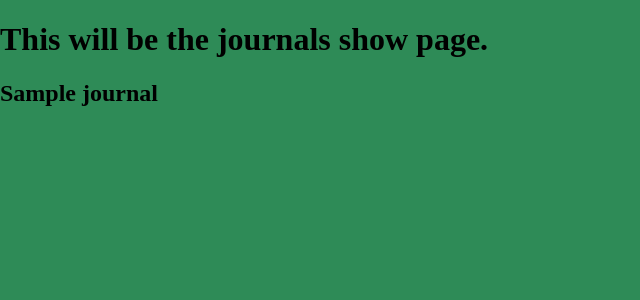
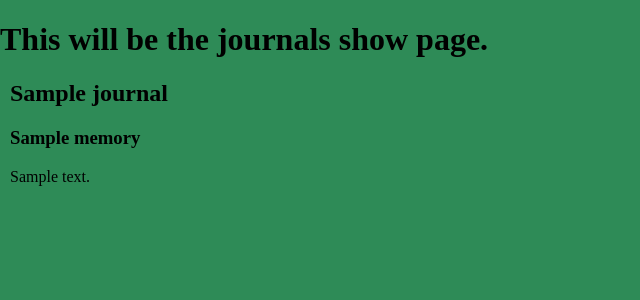
Before and after one commit to aggarabedian/remember_when, a Django app: page /journals/ in a window 1280 px wide. Shown: the part 68-368 px from the top of the page, without its empty margins (0-640 px from the left). Run offline with Django 3.2, Linux system fonts and the light colour scheme; tables that the repository leaves empty hold one stand-in row (values such as "Sample post").

Commit message:
Pulling memories from journal in journal list page

```diff
--- a/main_app/static/styles/main.css
+++ b/main_app/static/styles/main.css
@@ -33,6 +33,14 @@ body {
   justify-self: end;
 }
 
+.journal_list {
+  margin: 10px;
+}
+
+.memory_show_container {
+  border: 2px dotted black;
+}
+
 .memory_photo {
   width: 300px;
   height: auto;
--- a/main_app/templates/base.html
+++ b/main_app/templates/base.html
@@ -10,16 +10,17 @@
   <link rel="stylesheet" href="{% static 'styles/main.css' %}">
 
   {% comment %} Favicon {% endcomment %}
-  <link rel="shortcut icon" href="../static/images/favicon.ico" type="image/x-icon">
-  <link rel="icon" href="../static/images/favicon.ico" type="image/x-icon">
-  <title>Remember When -- {% block title %}{% endblock title %}</title>
+  <link rel="shortcut icon" href="{% static 'images/favicon.ico' %}" type="image/x-icon">
+  <link rel="icon" href="{% static 'images/favicon.ico' %}" type="image/x-icon">
+
+  <title>Remember When - {% block title %}{% endblock title %}</title>
 </head>
 <body>
   <nav class="navbar">
     <ul class="navbar_grid">
       <div class="navbar_logo_container">
         <a class="navbar_logo" href="#">
-          <img src="../static/images/logo.png" alt="logo">
+          <img src="{% static 'images/logo.png' %}" alt="logo">
         </a>
       </div>
       <li class="navbar_link" ><a href="#"></a>Login</li>
--- a/main_app/templates/journal_list.html
+++ b/main_app/templates/journal_list.html
@@ -6,9 +6,15 @@
 <h1>This will be the journals show page.</h1>
 
 {% for journal in journals %}
-
-  <h2>{{journal.name}}</h2>
-
+  <div class="journal_list">
+    <h2>{{journal.name}}</h2>
+    <div>
+      {% for memory in journal.memories.all %}
+        <h3>{{memory.title}}</h3>
+        <p>{{memory.content}}</p>
+      {% endfor %}
+    </div>
+  </div>
 {% endfor %}
 
 {% endblock content %}
```
Also changed, not shown: main_app/templates/memory.html (+6 -4 lines).
